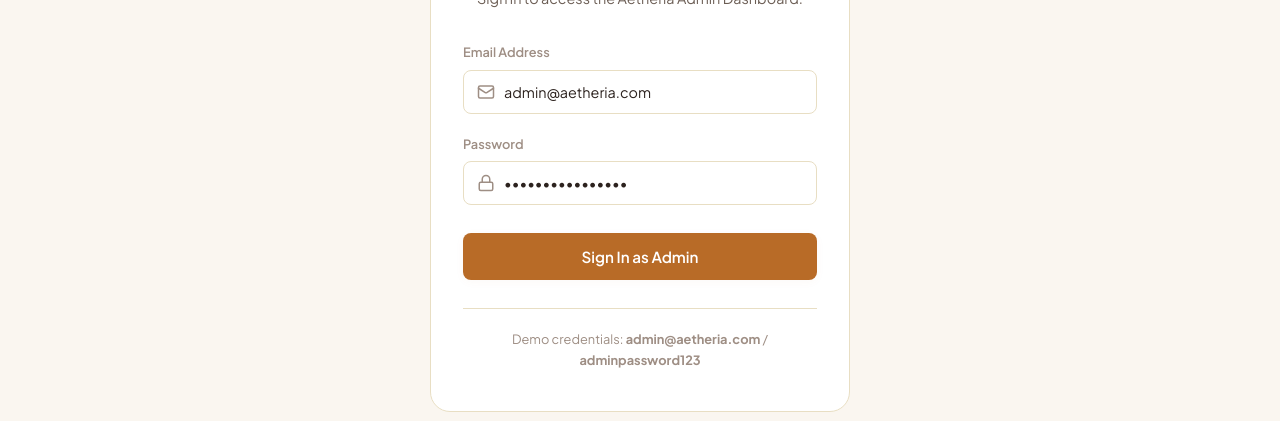
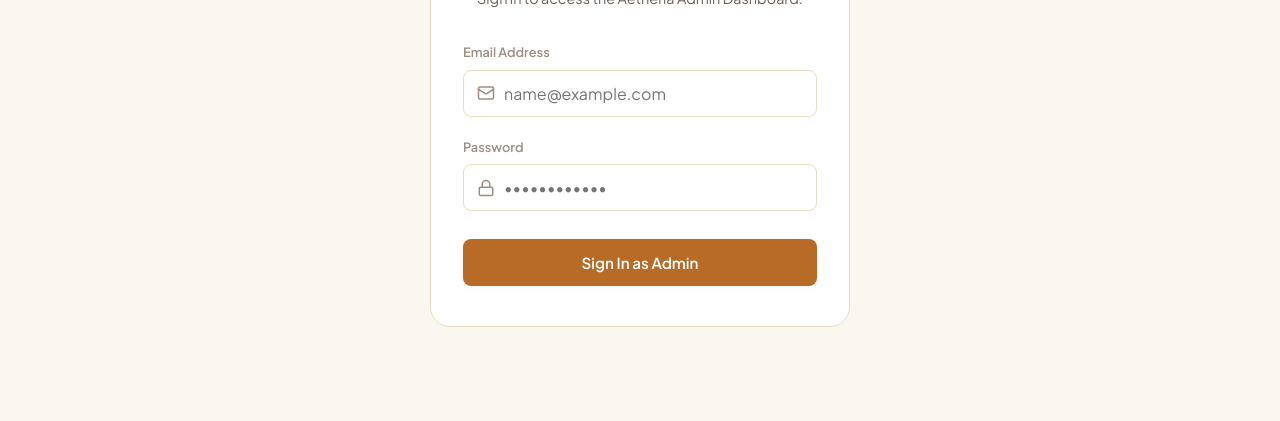
Before and after one commit to agglobal0/aetheria, a React (Vite) app in the folder client/: page /login in a window 1280 px wide. Shown: the part 363-784 px from the top of the page. Built offline with nearby package versions, Linux system fonts and the light colour scheme; no server answers; a web font is replaced by a local one.

Commit message:
fix(security): remove pre-filled default credentials from login page

```diff
--- a/client/src/pages/Login.jsx
+++ b/client/src/pages/Login.jsx
@@ -5,8 +5,8 @@ import { useAuth } from '../context/AuthContext';
 import Breadcrumbs from '../components/Breadcrumbs';
 
 export default function Login() {
-  const [email, setEmail] = useState('admin@aetheria.com');
-  const [password, setPassword] = useState('adminpassword123');
+  const [email, setEmail] = useState('');
+  const [password, setPassword] = useState('');
   const [error, setError] = useState('');
   const [loading, setLoading] = useState(false);
   const { login } = useAuth();
@@ -14,11 +14,16 @@ export default function Login() {
 
   const handleSubmit = async (e) => {
     e.preventDefault();
+    if (!email.trim() || !password.trim()) {
+      setError('Please enter your email and password.');
+      return;
+    }
+
     setError('');
     setLoading(true);
 
     try {
-      await login(email, password);
+      await login(email.trim(), password);
       navigate('/admin');
     } catch (err) {
       setError(err.message || 'Invalid credentials');
@@ -85,12 +90,14 @@ export default function Login() {
                 <input
                   type="email"
                   required
+                  placeholder="name@example.com"
+                  autoComplete="username"
                   value={email}
                   onChange={(e) => setEmail(e.target.value)}
                   style={{
                     width: '100%',
                     padding: '0.75rem 0.75rem 0.75rem 2.5rem',
-                    fontSize: '0.9rem',
+                    fontSize: '1rem',
                     borderRadius: 'var(--radius-sm)',
                     border: '1px solid var(--border-color)',
                     backgroundColor: 'var(--bg-input)',
@@ -110,12 +117,14 @@ export default function Login() {
                 <input
                   type="password"
                   required
+                  placeholder="••••••••••••"
+                  autoComplete="current-password"
                   value={password}
                   onChange={(e) => setPassword(e.target.value)}
                   style={{
                     width: '100%',
                     padding: '0.75rem 0.75rem 0.75rem 2.5rem',
-                    fontSize: '0.9rem',
+                    fontSize: '1rem',
                     borderRadius: 'var(--radius-sm)',
                     border: '1px solid var(--border-color)',
                     backgroundColor: 'var(--bg-input)',
@@ -135,10 +144,6 @@ export default function Login() {
               {loading ? 'Authenticating...' : 'Sign In as Admin'}
             </button>
           </form>
-
-          <div style={{ marginTop: '1.75rem', paddingTop: '1.25rem', borderTop: '1px solid var(--border-color)', fontSize: '0.8rem', color: 'var(--text-muted)' }}>
-            Demo credentials: <strong>admin@aetheria.com</strong> / <strong>adminpassword123</strong>
-          </div>
         </div>
       </div>
     </div>
```
